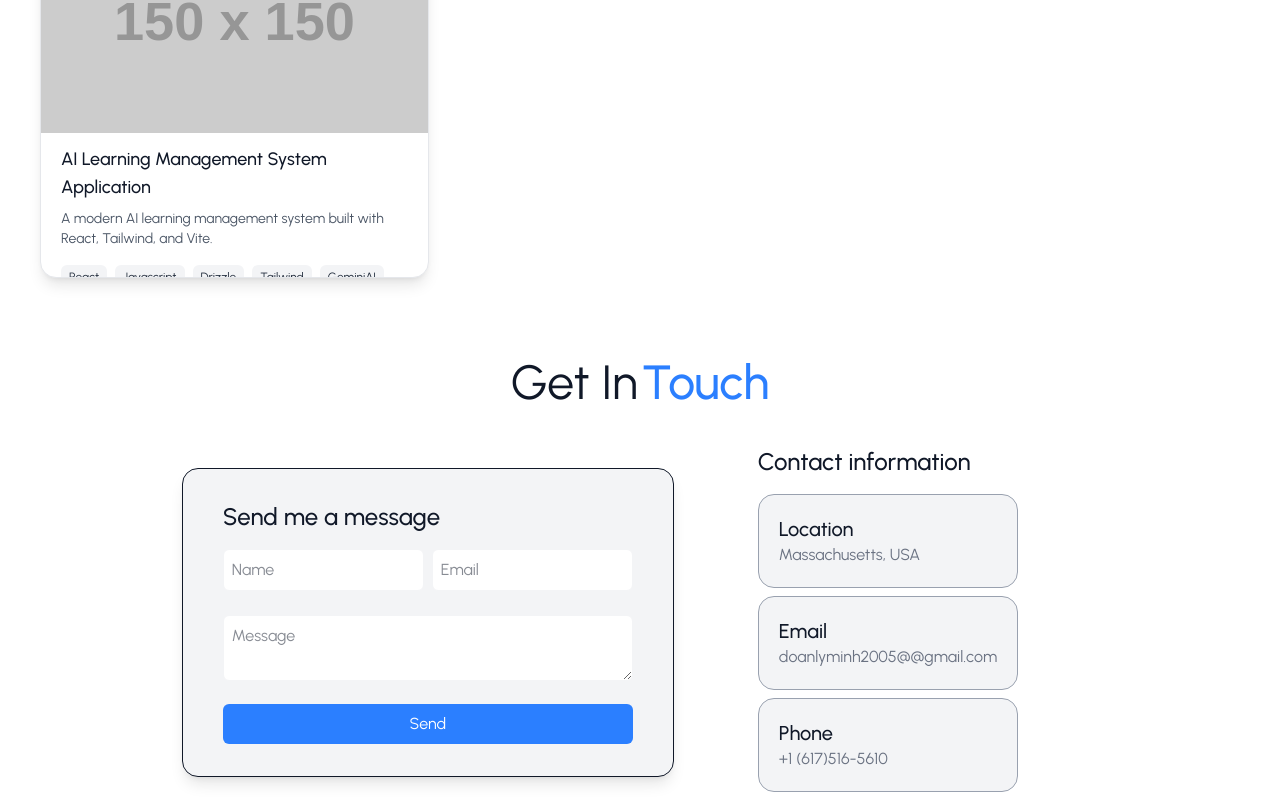
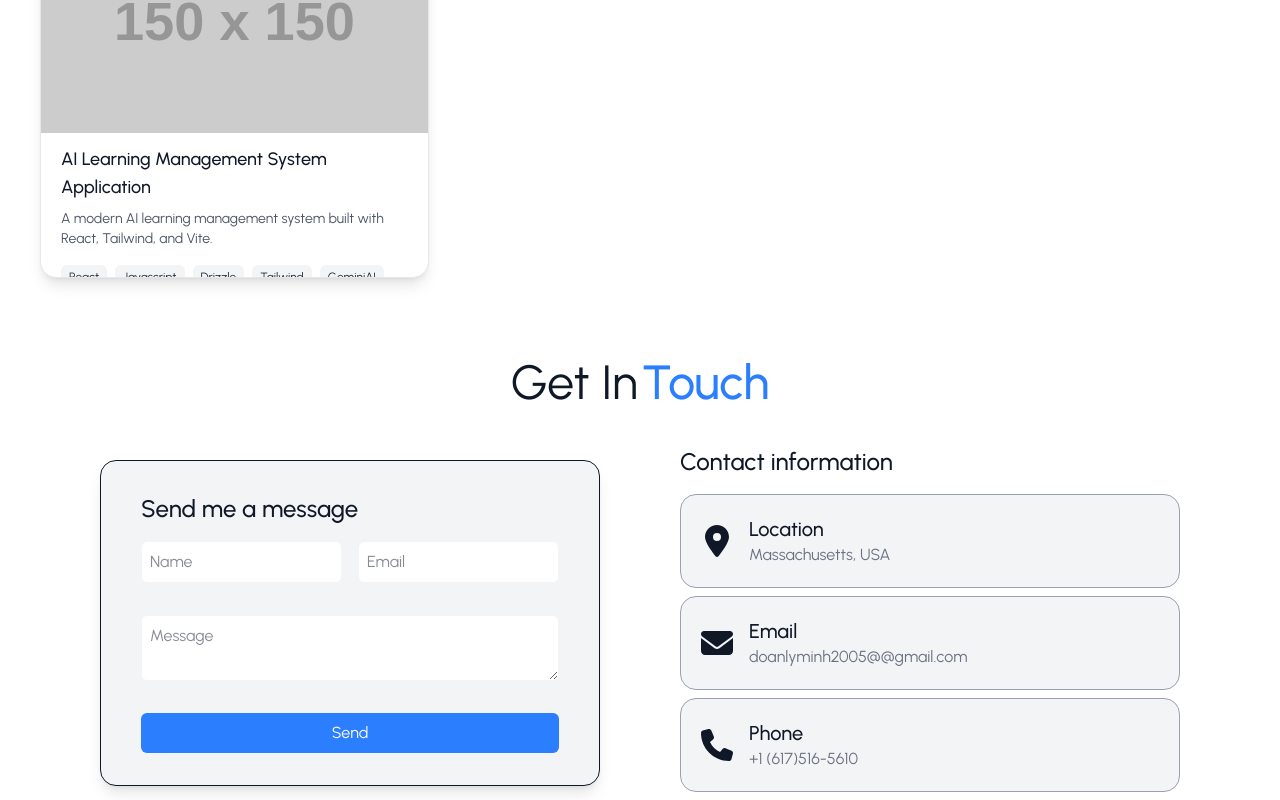
Before and after one commit to minmin1805/Personal-Portfolio-Web-App, a React (Vite) app in the folder frontend/: page / in a window 1280 px wide. Shown: the part 2994-3794 px from the top of the page. Built offline with nearby package versions, Linux system fonts and the light colour scheme.

Commit message:
fixed stylying for the getintouch section

```diff
--- a/frontend/package.json
+++ b/frontend/package.json
@@ -10,6 +10,7 @@
     "preview": "vite preview"
   },
   "dependencies": {
+    "@emailjs/browser": "^4.4.1",
     "@tailwindcss/vite": "^4.1.10",
     "framer-motion": "^12.19.1",
     "lucide-react": "^0.523.0",
--- a/frontend/src/components/Sections/GetInTouch.jsx
+++ b/frontend/src/components/Sections/GetInTouch.jsx
@@ -1,79 +1,188 @@
-import React from 'react'
-import { useTheme } from '../../context/ThemeContext'
-import { motion } from 'framer-motion'
+import React, { useRef, useState } from "react";
+import { useTheme } from "../../context/ThemeContext";
+import { motion } from "framer-motion";
+import emailjs from "@emailjs/browser";
+import { FaEnvelope, FaLocationDot, FaPhone } from "react-icons/fa6";
+
+const SERVICE_ID = "service_4f6piqj";
+const TEMPLATE_ID = "template_fea8rcf";
+const PUBLIC_KEY = "4qoSaODZi3_5jBQOf";
 
 function GetInTouch() {
-    const { isDarkMode } = useTheme()
+  const { isDarkMode } = useTheme();
+  const form = useRef();
+  const [sent, setSent] = useState(false);
+  const [error, setError] = useState("");
+
+  const sendEmail = (e) => {
+    e.preventDefault();
+    setError("");
+    setSent(false);
+
+    emailjs.sendForm(SERVICE_ID, TEMPLATE_ID, form.current, PUBLIC_KEY).then(
+      (result) => {
+        setSent(true);
+        form.current.reset();
+      },
+      (error) => {
+        setError("Failed to send. Please try again.");
+      }
+    );
+  };
 
   return (
-    <motion.div className={`${isDarkMode ? "bg-gray-950 text-white" : "bg-white text-gray-900"} flex flex-col items-center w-full h-full`}>
-
     <motion.div
-        className="flex gap-1 mt-10 justify-center items-center">
+      className={`${
+        isDarkMode ? "bg-gray-950 text-white" : "bg-white text-gray-900"
+      } flex flex-col items-center w-full h-full`}
+    >
+      <motion.div className="flex gap-1 mt-10 justify-center items-center">
         <motion.h2
           className={`${isDarkMode ? "text-white" : "text-gray-900"} text-5xl`}
         >
           Get In
         </motion.h2>
 
-            <motion.h2
-            className="text-5xl font-medium text-blue-500"
-            >
+        <motion.h2 className="text-5xl font-medium text-blue-500">
           Touch
         </motion.h2>
+      </motion.div>
+
+      <motion.div className="flex flex-row gap-20 mt-10 justify-center items-center">
+        {/* Send me a message */}
+        <motion.div
+          className={`${
+            isDarkMode ? "bg-gray-900" : "bg-gray-100"
+          } px-10 py-8 border-1 rounded-2xl shadow-lg`}
+        >
+          <motion.h2
+            className={`${
+              isDarkMode ? "text-white" : "text-gray-900"
+            } text-2xl font-medium mb-4`}
+          >
+            Send me a message
+          </motion.h2>
+          <form ref={form} onSubmit={sendEmail} className="flex flex-col gap-4">
+            <div className="flex gap-4">
+              <input
+                name="name"
+                type="text"
+                placeholder="Name"
+                required
+                className={`${
+                  isDarkMode ? "bg-gray-900" : "bg-white"
+                } p-2 border-1 border-gray-100 rounded-md w-1/2`}
+              />
+              <input
+                name="email"
+                type="email"
+                placeholder="Email"
+                required
+                className={`${
+                  isDarkMode ? "bg-gray-900" : "bg-white"
+                } p-2 border-1 border-gray-100 rounded-md w-1/2`}
+              />
+            </div>
+            <textarea
+              name="message"
+              placeholder="Message"
+              required
+              className={`${
+                isDarkMode ? "bg-gray-900" : "bg-white"
+              } p-2 border-1 border-gray-100 rounded-md w-full mt-4`}
+            />
+            <button
+              type="submit"
+              className={`${
+                isDarkMode ? "bg-blue-500" : "bg-blue-500"
+              } text-white p-2 rounded-md mt-4 w-full hover:bg-blue-600 transition-all duration-300`}
+            >
+              Send
+            </button>
+            {sent && (
+              <p className="text-green-600 mt-2">Message sent! Thank you.</p>
+            )}
+            {error && <p className="text-red-600 mt-2">{error}</p>}
+          </form>
+        </motion.div>
+
+        {/* Contact information */}
+        <motion.div className="flex-1 min-w-[500px] max-w-md">
+          <motion.h2
+            className={`${
+              isDarkMode ? "text-white" : "text-gray-900"
+            } text-2xl font-medium`}
+          >
+            Contact information
+          </motion.h2>
+          <motion.div className="flex flex-col gap-2 mt-4 mb-2 w-full">
+
+
+              <motion.div
+                className={`${
+                  isDarkMode ? "bg-gray-900" : "bg-gray-100"
+                } flex flex-row p-5 border-1 border-gray-400 rounded-2xl w-full gap-4 items-center`}
+              >
+                <FaLocationDot className="w-8 h-8" />
+                <motion.div className="flex flex-col">
+                <motion.h2
+                  className={`${
+                    isDarkMode ? "text-white" : "text-gray-900"
+                  } text-xl font-medium`}
+                >
+                  Location
+                </motion.h2>
+                <motion.h2 className="text-gray-500">
+                  Massachusetts, USA
+                </motion.h2>
+                </motion.div>
+
+
 
             </motion.div>
 
             <motion.div
-        className='flex flex-row gap-20 mt-10 justify-center items-center'
+              className={`${
+                isDarkMode ? "bg-gray-900" : "bg-gray-100"
+              } flex flex-row p-5 border-1 border-gray-400 rounded-2xl w-full gap-4 items-center`}
             >
-            {/* Send me a message */}
-            <motion.div className={`${isDarkMode ? "bg-gray-900" : "bg-gray-100"} px-10 py-8 border-1 rounded-2xl shadow-lg`}>
+                <FaEnvelope className="w-8 h-8" />
+                <motion.div className="flex flex-col">
               <motion.h2
-                className={`${isDarkMode ? "text-white" : "text-gray-900"} text-2xl font-medium`}>
-                    Send me a message
+                className={`${
+                  isDarkMode ? "text-white" : "text-gray-900"
+                } text-xl font-medium`}
+              >
+                Email
               </motion.h2>
-                <div className="flex flex-row gap-2 mt-4 mb-2">
-                    <input type="text" placeholder="Name" className={`${isDarkMode ? "bg-gray-900" : "bg-white"} p-2 border-1 border-gray-100 rounded-md w-1/2`} />
-                    <input type="email" placeholder="Email" className={`${isDarkMode ? "bg-gray-900" : "bg-white"} p-2 border-1 border-gray-100 rounded-md w-1/2`} />
-                </div>
-                    <textarea placeholder="Message" className={`${isDarkMode ? "bg-gray-900" : "bg-white"} p-2 border-1 border-gray-100 rounded-md w-full mt-4`} />
-                <button className={`${isDarkMode ? "bg-blue-500" : "bg-blue-500"} text-white p-2 rounded-md mt-4 w-full hover:bg-blue-600 transition-all duration-300`}>Send</button>
+                <motion.h2 className="text-gray-500">
+                  doanlyminh2005@@gmail.com
+                </motion.h2>
+                </motion.div>
             </motion.div>
 
-            {/* Contact information */}
-            <motion.div className="pl-1 pr-20">
-                <motion.h2 className={`${isDarkMode ? "text-white" : "text-gray-900"} text-2xl font-medium`}>
-                    Contact information
-                </motion.h2>
             <motion.div
-                className="flex flex-col gap-2 mt-4 mb-2 w-full">
-                    <motion.div className={`${isDarkMode ? "bg-gray-900" : "bg-gray-100"} flex flex-col p-5 border-1 border-gray-400 rounded-2xl`}>
-                        <motion.h2 className={`${isDarkMode ? "text-white" : "text-gray-900"} text-xl font-medium`}>
-                            Location
-                        </motion.h2>
-                        <motion.h2 className="text-gray-500">Massachusetts, USA</motion.h2>
-                    </motion.div>
-
-                    <motion.div className={`${isDarkMode ? "bg-gray-900" : "bg-gray-100"} flex flex-col p-5 border-1 border-gray-400 rounded-2xl`}>
-                        <motion.h2 className={`${isDarkMode ? "text-white" : "text-gray-900"} text-xl font-medium`}>
-                            Email
-                        </motion.h2>
-                        <motion.h2 className="text-gray-500">doanlyminh2005@@gmail.com</motion.h2>
-                    </motion.div>
-
-                    <motion.div className={`${isDarkMode ? "bg-gray-900" : "bg-gray-100"} flex flex-col p-5 border-1 border-gray-400 rounded-2xl`}>
-                        <motion.h2 className={`${isDarkMode ? "text-white" : "text-gray-900"} text-xl font-medium`}>
+              className={`${
+                isDarkMode ? "bg-gray-900" : "bg-gray-100"
+              } flex flex-row p-5 border-1 border-gray-400 rounded-2xl w-full gap-4 items-center`}
+            >
+                <FaPhone className="w-8 h-8" />
+                <motion.div className="flex flex-col">
+              <motion.h2
+                className={`${
+                  isDarkMode ? "text-white" : "text-gray-900"
+                } text-xl font-medium`}
+              >
                 Phone
               </motion.h2>
               <motion.h2 className="text-gray-500">+1 (617)516-5610</motion.h2>
               </motion.div>
             </motion.div>
           </motion.div>
-
         </motion.div>
       </motion.div>
-  )
+    </motion.div>
+  );
 }
 
-export default GetInTouch
+export default GetInTouch;
```
Also changed, not shown: 1 other file (tests, documents, lock files or other folders). Lines whose indentation alone changed are shown as unchanged.
